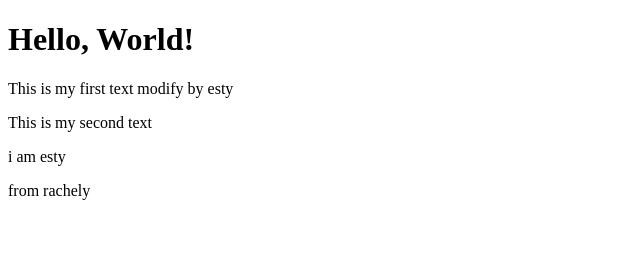
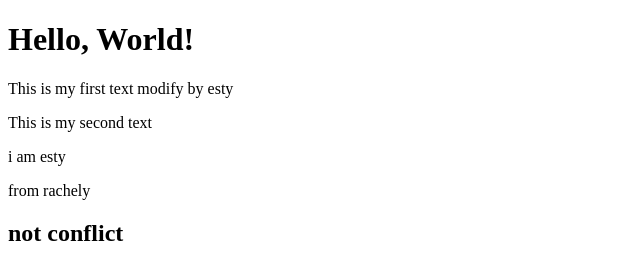
Before and after one commit to Rachel5803/tring_conflict, a plain HTML site: page index.html in a window 1280 px wide. Shown: the whole page, without its empty margins (0-640 px from the left). Drawn offline with Linux system fonts and the light colour scheme.

Commit message:
not conflict

```diff
--- a/index.html
+++ b/index.html
@@ -12,5 +12,6 @@
     <p>This is my second text</p>
     <p>i am esty</p>
     <p>from rachely</p>
+    <h2>not conflict</h2>
 </body>
 </html>
```
